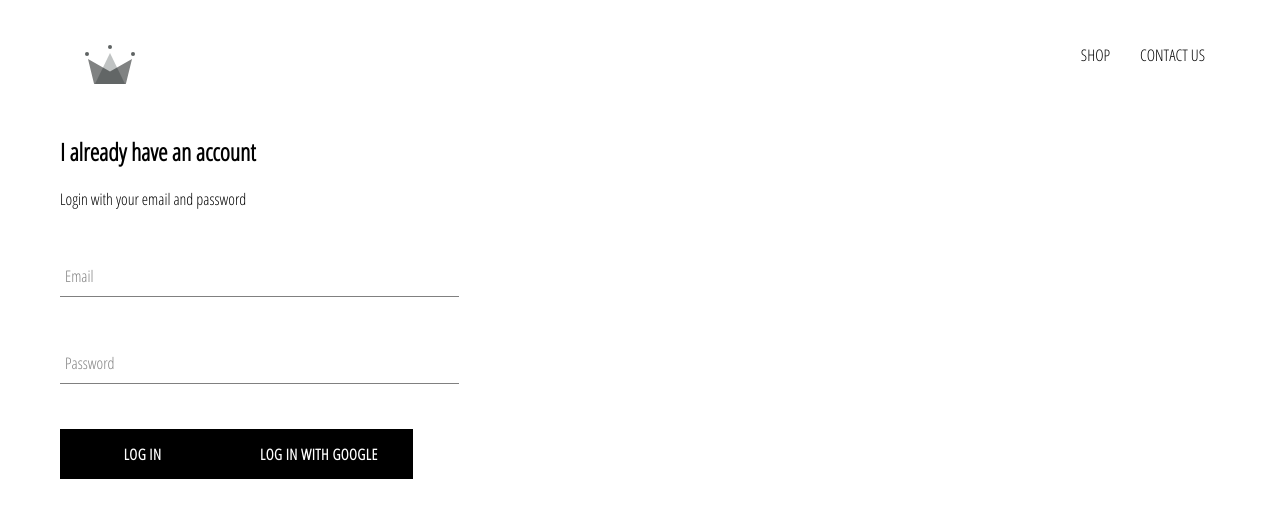
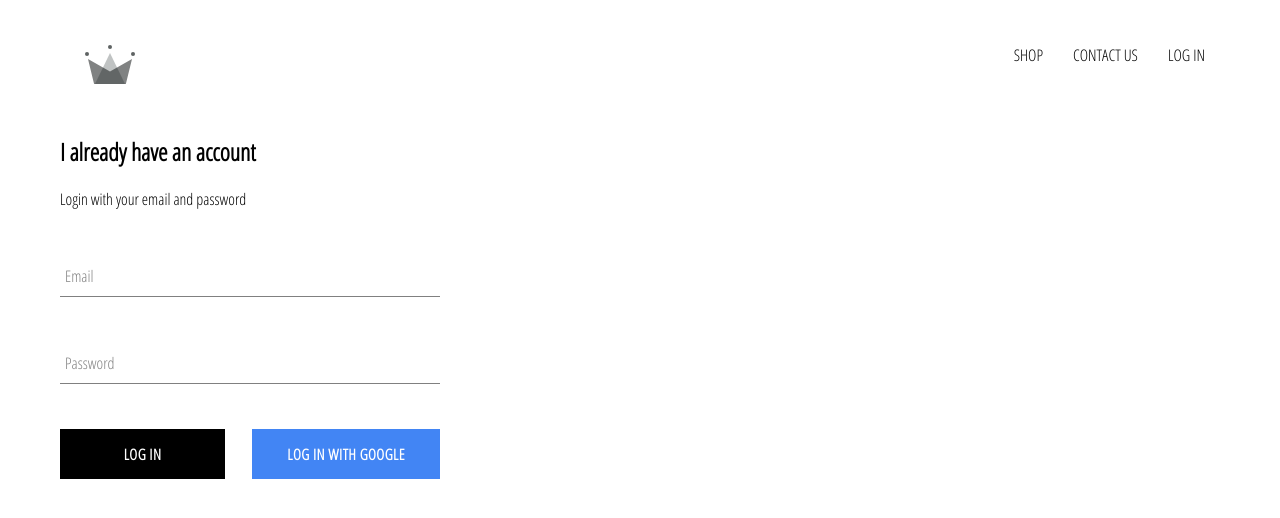
Before and after one commit to ConnorBarroso/CRWN-Clothing, a React (Create React App) app: page /login in a window 1280 px wide. Shown: the top 518 px of the page. Built offline with nearby package versions, Linux system fonts and the light colour scheme; no server answers.

Commit message:
login logout in header/ login with google button

```diff
--- a/src/App.css
+++ b/src/App.css
@@ -7,3 +7,7 @@ a {
   text-decoration: none;
   color: black;
 }
+
+* {
+  box-sizing: border-box;
+}
--- a/src/App.js
+++ b/src/App.js
@@ -5,13 +5,36 @@ import { Route, Switch } from 'react-router-dom';
 import ShopPage from './pages/shop.component';
 import loginRegister from './pages/login-register-page.component';
 import Header from './components/header.component';
+import { auth } from './firebase/firebase.utils';
+
 
 
 
 function App() {
+  let [account, setAccount] = useState(
+    {
+      currentUser: null
+    }
+  )
+
+
+
+  useEffect(() => {
+    const unsubscribeFromAuth = auth.onAuthStateChanged(user =>{
+      setAccount(user)
+
+      console.log(user)
+    })
+
+    return () => {
+      unsubscribeFromAuth();
+    }
+
+  })
+
   return (
     <div >
-      <Header/>
+      <Header currentUser={account}/>
       <Switch>
         <Route  exact path='/' component={Homepage} />
         <Route  path='/shop' component={ShopPage} />
--- a/src/components/component-styles/custom-button.styles.scss
+++ b/src/components/component-styles/custom-button.styles.scss
@@ -9,7 +9,7 @@
   background-color: black;
   color: white;
   text-transform: uppercase;
-  font-family: 'Open Sans Condensed';
+  font-family: "Open Sans Condensed";
   font-weight: bolder;
   border: none;
   cursor: pointer;
@@ -19,4 +19,14 @@
     color: black;
     border: 1px solid black;
   }
+
+  &.google-sign-in {
+    background-color: #4285f4;
+    color: white;
+
+    &:hover {
+      background-color: #357ae8;
+      border: none;
+    }
+  }
 }
--- a/src/components/component-styles/header.styles.scss
+++ b/src/components/component-styles/header.styles.scss
@@ -20,6 +20,7 @@
 
     .option {
       padding: 10px 15px;
+      cursor: pointer;
     }
   }
 }
--- a/src/components/component-styles/login.styles.scss
+++ b/src/components/component-styles/login.styles.scss
@@ -1,5 +1,5 @@
 .login {
-  width: 30vw;
+  width: 380px;
   display: flex;
   flex-direction: column;
 
@@ -7,3 +7,8 @@
     margin: 10px 0px;
   }
 }
+
+.buttons {
+  display: flex;
+  justify-content: space-between;
+}
--- a/src/components/custom-button.component.jsx
+++ b/src/components/custom-button.component.jsx
@@ -1,8 +1,8 @@
 import React from 'react';
 import './component-styles/custom-button.styles.scss'
 
-const CustomButton = ({children, ...otherProps}) => (
-    <button className= 'custom-button' {...otherProps} >
+const CustomButton = ({children, isGoogleSignIn, ...otherProps}) => (
+    <button className= {`${isGoogleSignIn ? 'google-sign-in' : ''} custom-button`} {...otherProps} >
         {children}
 
     </button>
--- a/src/components/header.component.jsx
+++ b/src/components/header.component.jsx
@@ -2,8 +2,10 @@ import React from 'react';
 import { Link } from 'react-router-dom'
 import './component-styles/header.styles.scss';
 import { ReactComponent as Logo} from  '../assets/crown.svg'
+import { auth } from '../firebase/firebase.utils'
 
-const Header = () =>(
+
+const Header = ({ currentUser }) =>(
     <div className='header'>
         <Link to="/" className='logo-container'>
             <Logo className='logo'/>
@@ -11,6 +13,12 @@ const Header = () =>(
         <div className='options'>
             <Link className='option' to='/shop'>SHOP</Link>
             <Link className='option' to='/contact'>CONTACT US</Link>
+            {
+                currentUser ?
+                <div className='option' onClick={() => auth.signOut()}> LOG OUT</div>
+                :
+                <Link className='option' to='/login'>LOG IN</Link>
+            }
         </div>
     </div>
 )
--- a/src/components/login.component.jsx
+++ b/src/components/login.component.jsx
@@ -29,8 +29,10 @@ function Login(){
 
                 <FormInput label= 'Password' name='password' type='password' value={password} setUserData={setPassword}/>
 
+                <div className='buttons'>
                 <CustomButton type='submit' >Log In</CustomButton>
-                <CustomButton onClick={signInWithGoogle} >Log In with Google</CustomButton>
+                <CustomButton onClick={signInWithGoogle} isGoogleSignIn >Log In with Google</CustomButton>
+                </div>
             </form>
         </div>
     )
```
